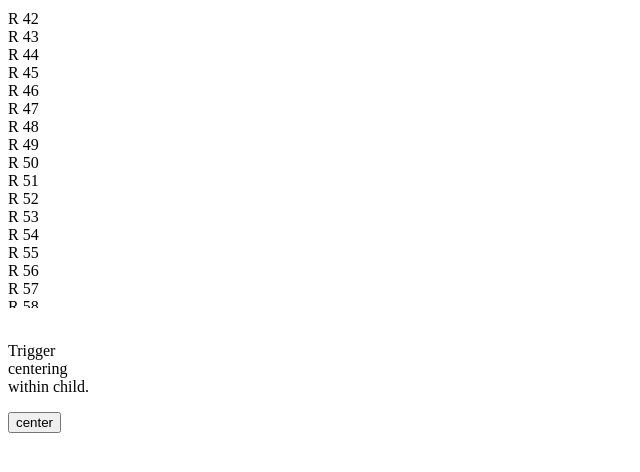
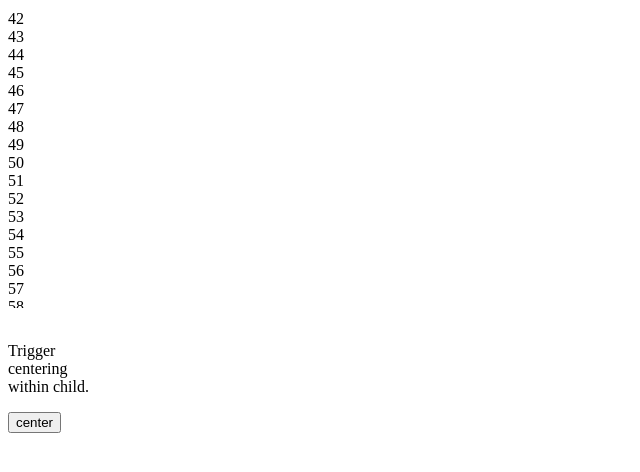
Before and after one commit to JanStureNielsen/scrollable-window, an Angular app: page / in a window 1280 px wide. Shown: the top 472 px of the page, without its empty margins (0-640 px from the left). Built offline with nearby package versions, Linux system fonts and the light colour scheme.

Commit message:
Simplify template.

```diff
--- a/src/app/window/window.component.html
+++ b/src/app/window/window.component.html
@@ -2,19 +2,9 @@
   <div class="my-window" #myWindow>
     <div class="my-content">
       @for (line of content; track line.id) {
-      <div>R {{line.id}}</div>
+      <div>{{line.id}}</div>
       }
     </div>
-    <!--
-    <div class="my-gap">
-      <div>=={{gapContent()}}==</div>
-    </div>
-    <div class="my-content" #myWindow>
-      @for (line of blueContent(); track line.id) {
-        <div>B {{line.id}}</div>
-      }
-    </div>
-    -->
   </div>
   <br/>
   <p>Trigger centering within child.</p>
```
